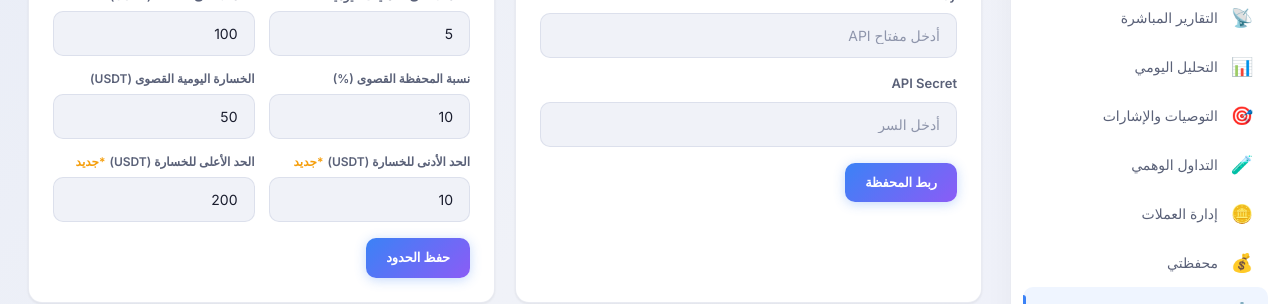
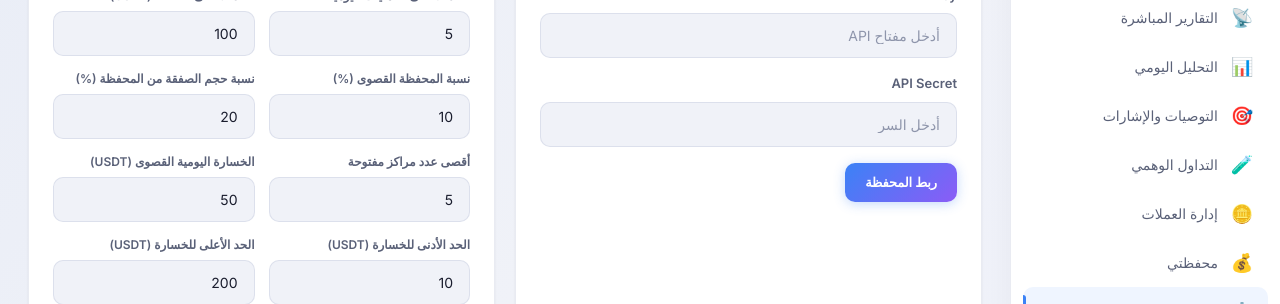
Before and after one commit to hubk1828-ship-it/my-project, a Next.js app in the folder frontend/: page /settings in a window 1280 px wide. Shown: the part 323-627 px from the top of the page. Built offline with nearby package versions, Linux system fonts and the light colour scheme; no server answers; sample sign-in values are in the browser's storage.

Commit message:
feat: sync real bot settings with paper bot (trade_size_pct, max_open_positions)

```diff
--- a/frontend/src/app/(dashboard)/paper-trading/page.tsx
+++ b/frontend/src/app/(dashboard)/paper-trading/page.tsx
@@ -348,6 +348,8 @@ export default function PaperTradingPage() {
             { label: "الحد الأقصى للصفقات يومياً", key: "max_trades_per_day", value: botSettings.max_trades_per_day },
             { label: "الحد الأقصى لكل صفقة (USDT)", key: "max_trade_amount", value: botSettings.max_trade_amount },
             { label: "نسبة المحفظة القصوى لكل صفقة (%)", key: "max_portfolio_percentage", value: botSettings.max_portfolio_percentage },
+            { label: "نسبة حجم الصفقة من المحفظة (%)", key: "trade_size_pct", value: (botSettings as any).trade_size_pct ?? 20 },
+            { label: "أقصى عدد مراكز مفتوحة", key: "max_open_positions", value: (botSettings as any).max_open_positions ?? 5 },
             { label: "الحد الأقصى للخسارة اليومية (USDT)", key: "max_daily_loss", value: (botSettings as any).max_daily_loss ?? 200 },
             { label: "الحد الأدنى لوقف الخسارة (USDT)", key: "min_loss_limit", value: (botSettings as any).min_loss_limit ?? 10 },
             { label: "الحد الأعلى لوقف الخسارة (USDT)", key: "max_loss_limit", value: (botSettings as any).max_loss_limit ?? 500 },
--- a/frontend/src/app/(dashboard)/settings/page.tsx
+++ b/frontend/src/app/(dashboard)/settings/page.tsx
@@ -58,6 +58,8 @@ export default function SettingsPage() {
         max_daily_loss: botSettings.max_daily_loss,
         min_loss_limit: botSettings.min_loss_limit,
         max_loss_limit: botSettings.max_loss_limit,
+        trade_size_pct: (botSettings as any).trade_size_pct,
+        max_open_positions: (botSettings as any).max_open_positions,
       });
       setSaveMsg("✅ تم حفظ الحدود");
       setTimeout(() => setSaveMsg(""), 3000);
@@ -157,23 +159,27 @@ export default function SettingsPage() {
                   onChange={(e) => setBotSettings(s => s ? {...s, max_portfolio_percentage: +e.target.value} : s)} />
               </div>
               <div>
+                <label style={{ display: "block", fontSize: 12, fontWeight: 600, color: "var(--text-secondary)", marginBottom: 6 }}>نسبة حجم الصفقة من المحفظة (%)</label>
+                <input className="form-input" type="number" value={(botSettings as any)?.trade_size_pct || 20}
+                  onChange={(e) => setBotSettings(s => s ? {...s, trade_size_pct: +e.target.value} : s)} />
+              </div>
+              <div>
+                <label style={{ display: "block", fontSize: 12, fontWeight: 600, color: "var(--text-secondary)", marginBottom: 6 }}>أقصى عدد مراكز مفتوحة</label>
+                <input className="form-input" type="number" value={(botSettings as any)?.max_open_positions || 5}
+                  onChange={(e) => setBotSettings(s => s ? {...s, max_open_positions: +e.target.value} : s)} />
+              </div>
+              <div>
                 <label style={{ display: "block", fontSize: 12, fontWeight: 600, color: "var(--text-secondary)", marginBottom: 6 }}>الخسارة اليومية القصوى (USDT)</label>
                 <input className="form-input" type="number" value={botSettings?.max_daily_loss || 50}
                   onChange={(e) => setBotSettings(s => s ? {...s, max_daily_loss: +e.target.value} : s)} />
               </div>
               <div>
-                <label style={{ display: "block", fontSize: 12, fontWeight: 600, color: "var(--text-secondary)", marginBottom: 6 }}>
-                  الحد الأدنى للخسارة (USDT)
-                  <span style={{ color: "var(--accent-amber)", marginRight: 4 }}>*جديد</span>
-                </label>
+                <label style={{ display: "block", fontSize: 12, fontWeight: 600, color: "var(--text-secondary)", marginBottom: 6 }}>الحد الأدنى للخسارة (USDT)</label>
                 <input className="form-input" type="number" value={botSettings?.min_loss_limit || 10}
                   onChange={(e) => setBotSettings(s => s ? {...s, min_loss_limit: +e.target.value} : s)} />
               </div>
               <div>
-                <label style={{ display: "block", fontSize: 12, fontWeight: 600, color: "var(--text-secondary)", marginBottom: 6 }}>
-                  الحد الأعلى للخسارة (USDT)
-                  <span style={{ color: "var(--accent-amber)", marginRight: 4 }}>*جديد</span>
-                </label>
+                <label style={{ display: "block", fontSize: 12, fontWeight: 600, color: "var(--text-secondary)", marginBottom: 6 }}>الحد الأعلى للخسارة (USDT)</label>
                 <input className="form-input" type="number" value={botSettings?.max_loss_limit || 200}
                   onChange={(e) => setBotSettings(s => s ? {...s, max_loss_limit: +e.target.value} : s)} />
               </div>
```
Also changed, not shown: 2 other files (tests, documents, lock files or other folders).
